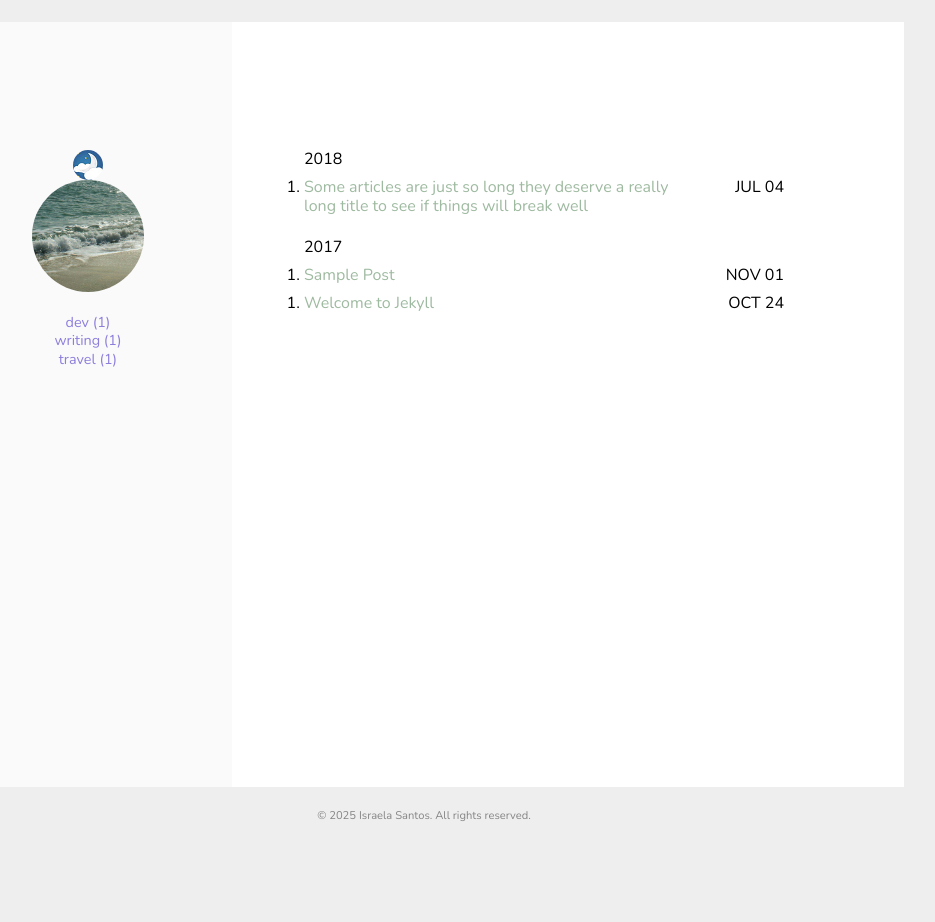
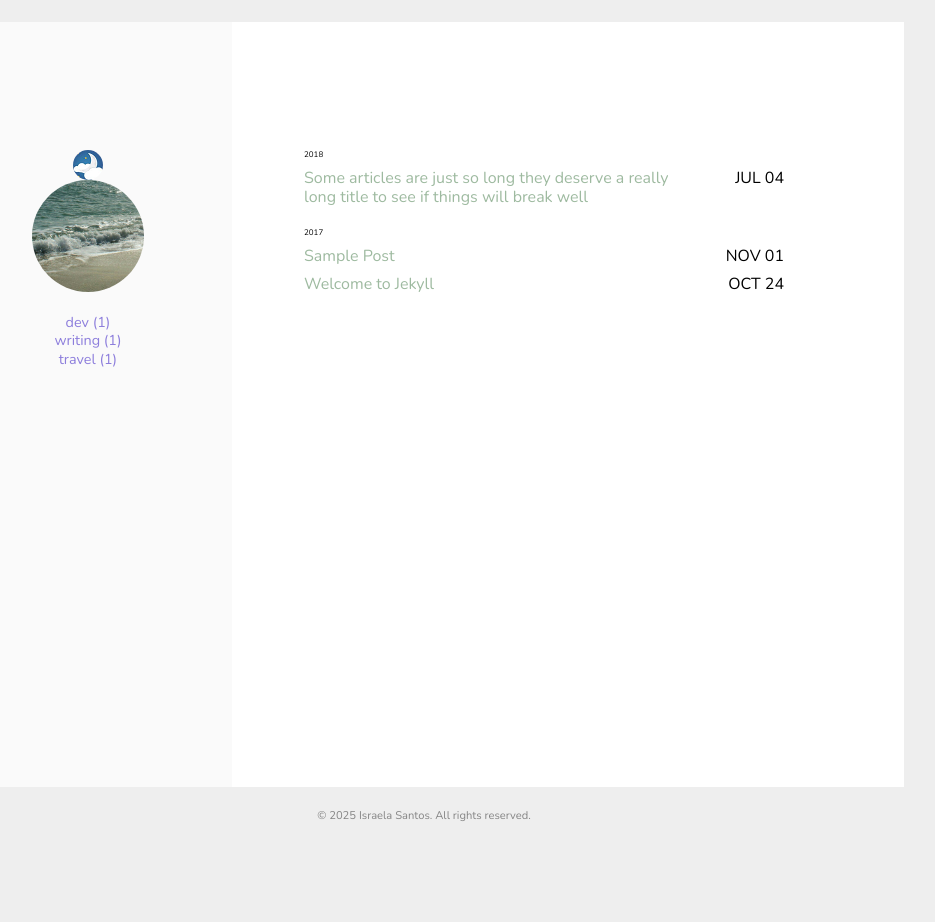
Before and after one commit to sraelai/y, a Jekyll site: the page built from index.html, in a window 1280 px wide. Shown: the whole page, without its empty margins (216-1151 px from the left). Built offline with Jekyll 4.4.1, drawn with Linux system fonts in a browser that asks for light colours.

Commit message:
Atualizar o main.scss

```diff
--- a/assets/css/main.scss
+++ b/assets/css/main.scss
@@ -222,7 +222,7 @@ img {
     color: var(--archive_font);
 
     ul {
-        list-style: true;
+        list-style: none;
         margin: 0;
         padding: 0;
 
@@ -269,13 +269,13 @@ img {
 }
 
 .archive_type {
-    font-size: 0.5rem;
+    font-size: 1rem;
     font-weight: bold;
     margin-bottom: 1rem;
 }
 
 .archive_year {
-    font-size: 1rem;
+    font-size: 0.5rem;
     margin-top: 1.4rem;
     margin-bottom: 0.6rem;
 }
```
